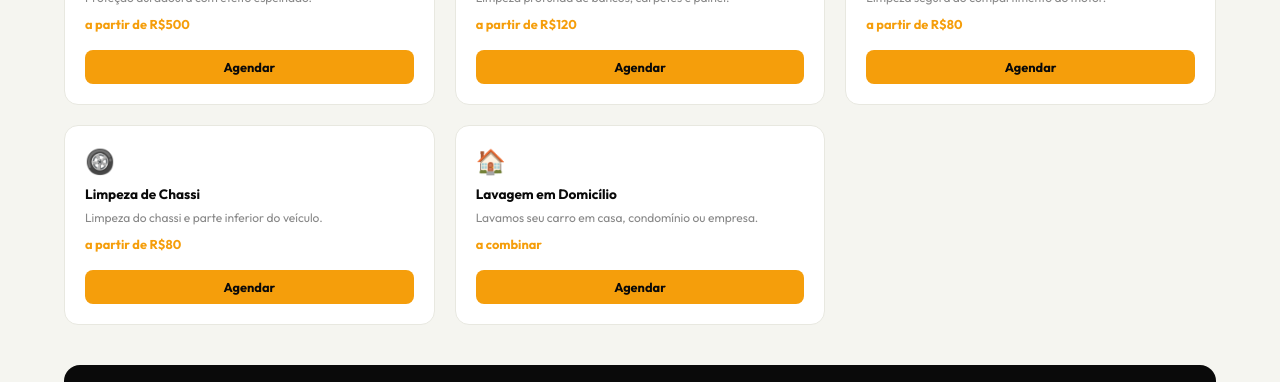
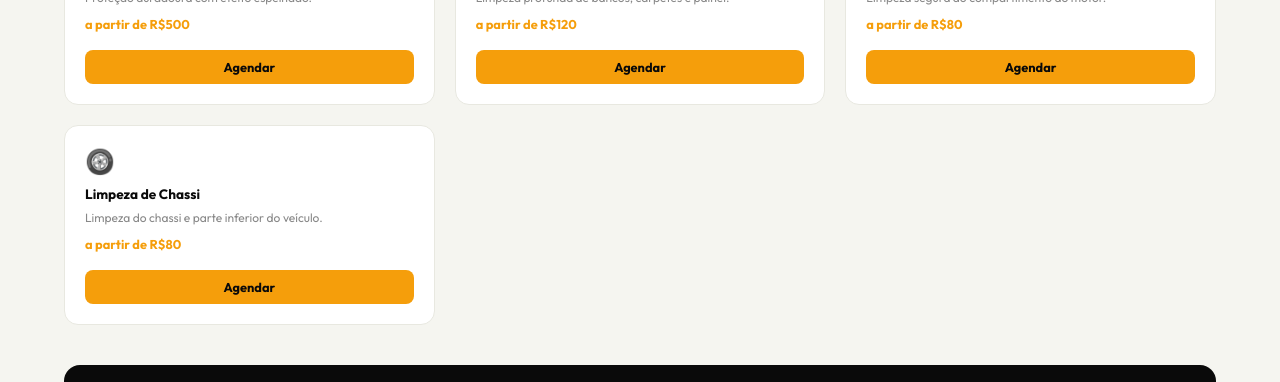
Before and after one commit to prafael1/lavajato, a React (Vite) app in the folder lavaflow/: page / in a window 1280 px wide. Shown: the part 1340-1722 px from the top of the page. Built offline with nearby package versions, Linux system fonts and the light colour scheme; no server answers; the database is empty.

Commit message:
correcao de agenda

```diff
--- a/lavaflow/src/config.js
+++ b/lavaflow/src/config.js
@@ -32,7 +32,7 @@ export const SERVICES = [
     price: 'a partir de R$30',
     desc: 'Limpeza externa rápida e cuidadosa.',
     duration: 30,
-    exclusivo: false,
+    exclusivo: true,
   },
   {
     id: 2,
@@ -41,7 +41,7 @@ export const SERVICES = [
     price: 'a partir de R$50',
     desc: 'Interna e externa com acabamento detalhado.',
     duration: 45,
-    exclusivo: false,
+    exclusivo: true,
     featured: true,
   },
   {
@@ -88,15 +88,6 @@ export const SERVICES = [
     desc: 'Limpeza do chassi e parte inferior do veículo.',
     duration: 60,
     exclusivo: true,
-  },
-  {
-    id: 8,
-    icon: '🏠',
-    title: 'Lavagem em Domicílio',
-    price: 'a combinar',
-    desc: 'Lavamos seu carro em casa, condomínio ou empresa.',
-    duration: 60,
-    exclusivo: false,
   },
 ]
 
```
